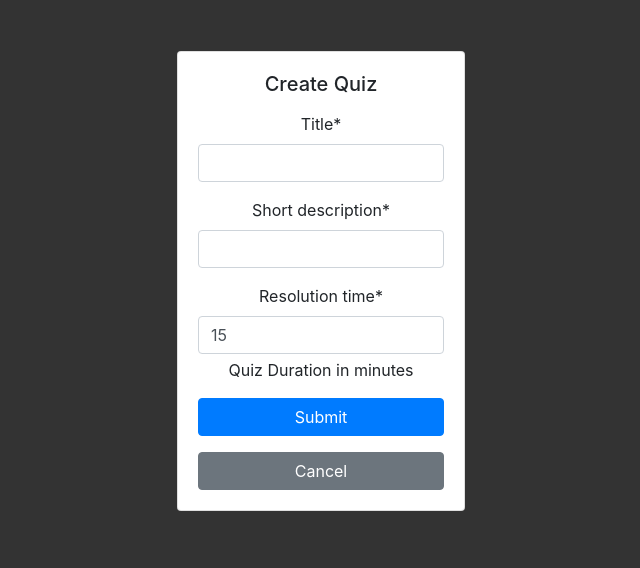
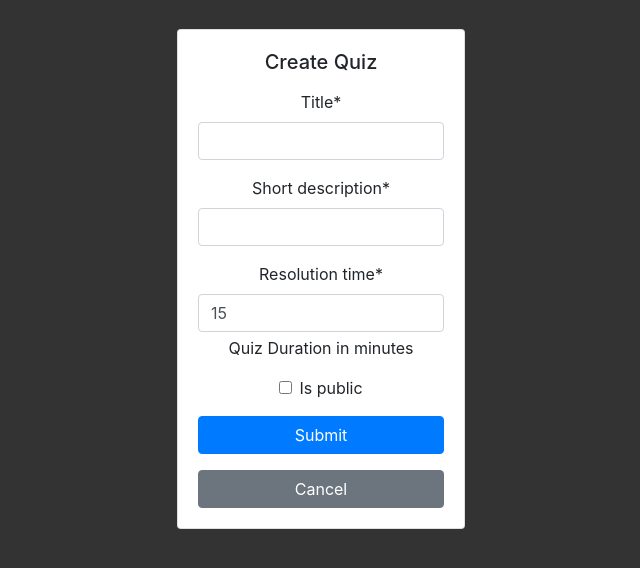
Before and after one commit to Camillus83/QuizApp, a Django app: page /quiz/new/ in a window 1280 px wide. Shown: the part 56-624 px from the top of the page, without its empty margins (319-959 px from the left). Run offline with Django 4.2, Linux system fonts and the light colour scheme; the visitor is signed in with stand-in values (Sample User, id 1); parts of the project's set-up code (start-up, migrations or seed data) failed here and were passed over; some libraries are stand-ins or nearby versions.

Commit message:
fixing is_public quiz field, list view filter is_public = true

```diff
--- a/quiz/views.py
+++ b/quiz/views.py
@@ -25,6 +25,7 @@ class QuizListView(LoginRequiredMixin, ListView):
     template_name = "quiz/quiz_list.html"
     context_object_name = "quiz_list"
     login_url = "account_login"
+    queryset = Quiz.objects.filter(is_public=True)
 
 
 class QuizDetailView(LoginRequiredMixin, DetailView):
@@ -77,7 +78,7 @@ class QuizUpdateView(LoginRequiredMixin, UpdateView):
     model = Quiz
     template_name = "quiz/quiz_edit.html"
     context_object_name = "quiz"
-    fields = ("title", "short_description", "resolution_time", "number_of_questions")
+    fields = ("title", "short_description", "resolution_time", "is_public")
 
     def get_success_url(self):
         return reverse_lazy("my_quiz")
@@ -146,7 +147,7 @@ class QuizCreateView(LoginRequiredMixin, CreateView):
     model = Quiz
     template_name = "quiz/quiz_create.html"
     context_object_name = "quiz"
-    fields = ("title", "short_description", "resolution_time")
+    fields = ("title", "short_description", "resolution_time", "is_public")
     login_url = "account_login"
 
     def form_valid(self, form):
--- a/templates/quiz/quiz_questions_edit.html
+++ b/templates/quiz/quiz_questions_edit.html
@@ -14,7 +14,7 @@
     <div class="row">
         <div class="col-md-6 offset-md-3">
             <a href="{% url 'question_generate' quiz.pk %}" role="button" class="btn btn-secondary w-100">Generate
-                Questions via Quiz.io Api!</a>
+                Questions via QuizAPI.io</a>
         </div>
     </div>
     <div class="row">
```
Also changed, not shown: quiz/forms.py (+1 -6 lines).
